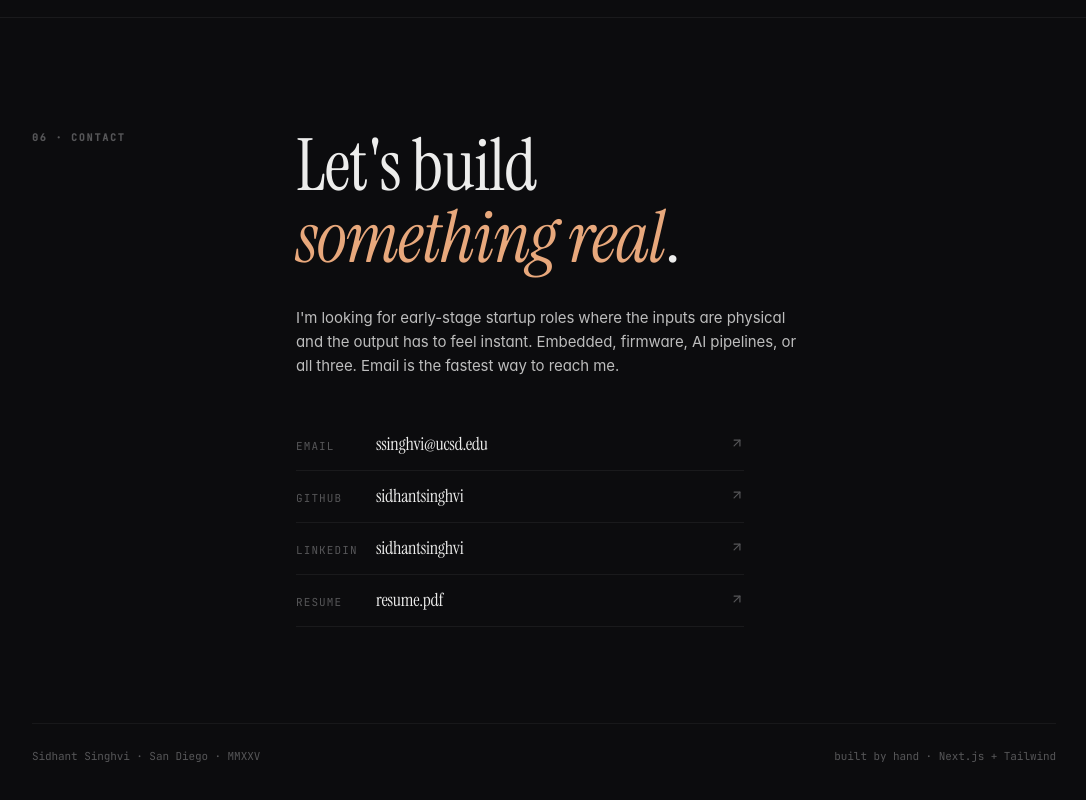
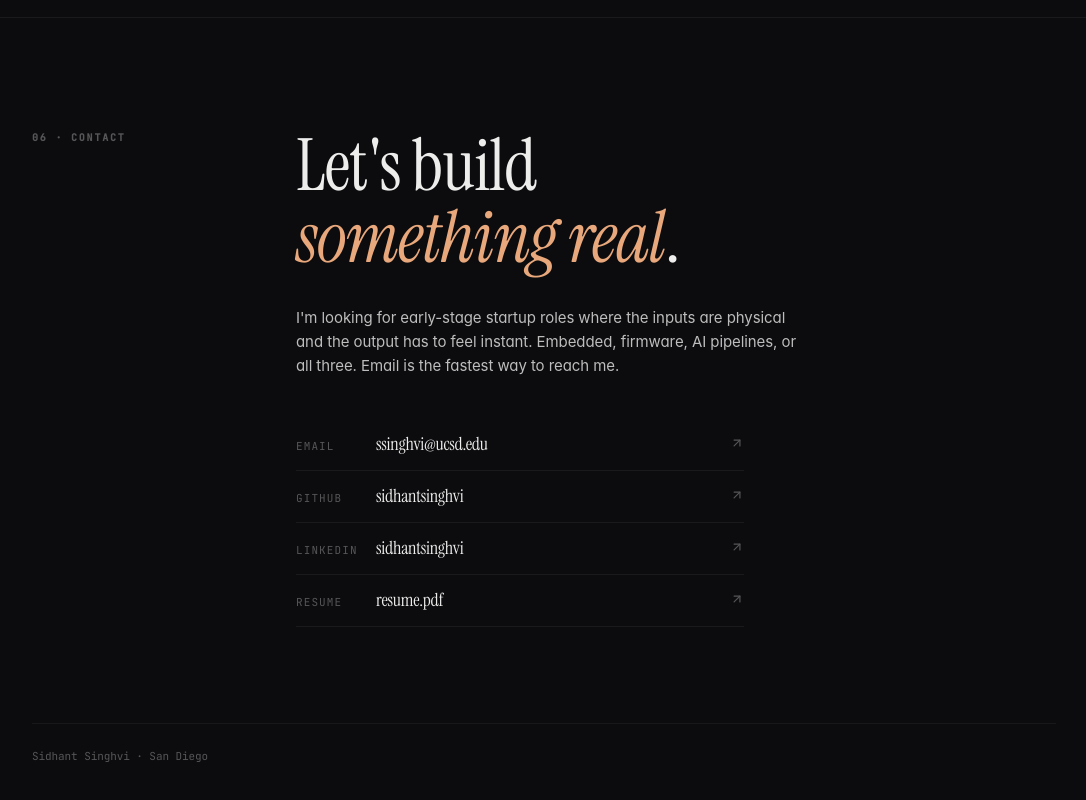
Before and after one commit to sidhantsinghvi/portfolio, a Next.js app: page / in a window 1280 px wide. Shown: the part 6842-7642 px from the top of the page, without its empty margins (96-1182 px from the left). Built offline with nearby package versions, Linux system fonts and the light colour scheme.

Commit message:
UI cleanup

```diff
--- a/components/Contact.tsx
+++ b/components/Contact.tsx
@@ -39,10 +39,7 @@ export default function Contact() {
         {/* Footer */}
         <div className="mt-24 pt-6 border-t border-white/[0.05] flex flex-col sm:flex-row items-baseline justify-between gap-2 text-[11px] font-mono text-[#565658]">
           <span>
-            Sidhant Singhvi · San Diego · MMXXV
-          </span>
-          <span>
-            built by hand · Next.js + Tailwind
+            Sidhant Singhvi · San Diego
           </span>
         </div>
       </div>
```
